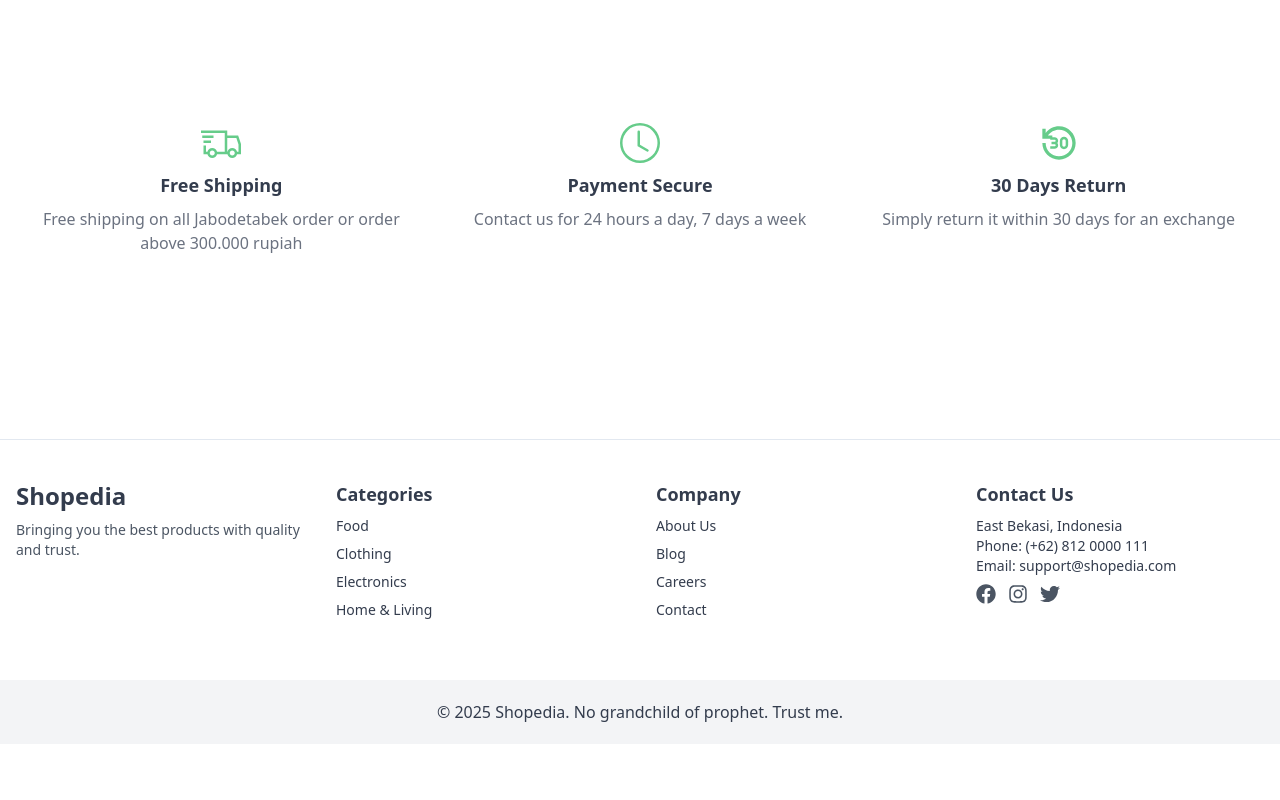
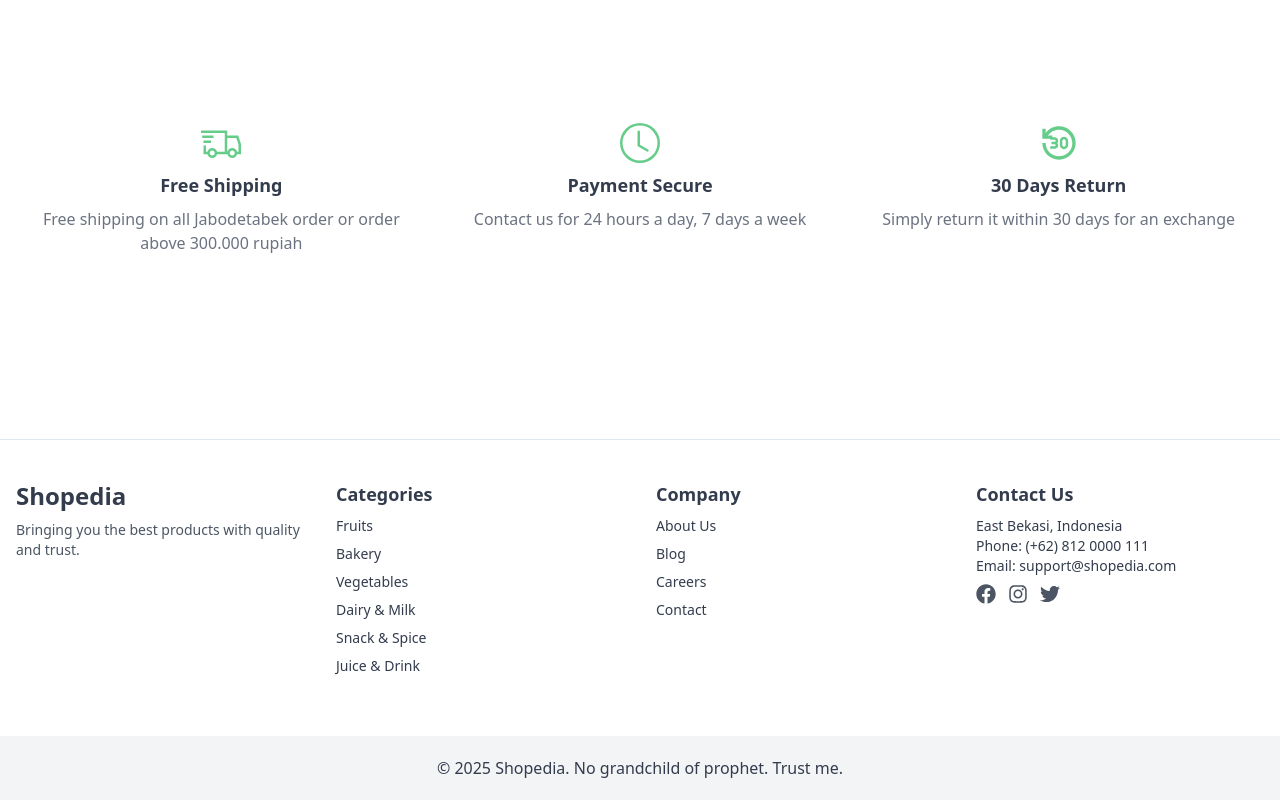
Before and after one commit to ranggacaw/Shopedia, a Next.js app: page / in a window 1280 px wide. Shown: the part 1922-2722 px from the top of the page. Before the commit the page ends 2666 px from the top, so only its background shows below. Built offline with nearby package versions, Linux system fonts and the light colour scheme.

Commit message:
add categories data on footer

```diff
--- a/components/Footer.tsx
+++ b/components/Footer.tsx
@@ -2,6 +2,7 @@
 
 import Link from 'next/link';
 import { FaFacebook, FaInstagram, FaTwitter } from 'react-icons/fa';
+import categories from '@/data/categoriesdata';
 
 export default function Footer() {
   return (
@@ -18,10 +19,9 @@ export default function Footer() {
                 <div className='hidden sm:block'>
                     <h3 className="text-lg font-semibold mb-2">Categories</h3>
                     <ul className="space-y-2 text-sm">
-                        <li><Link href="/category/food" className="hover:text-primary">Food</Link></li>
-                        <li><Link href="/category/clothing" className="hover:text-primary">Clothing</Link></li>
-                        <li><Link href="/category/electronics" className="hover:text-primary">Electronics</Link></li>
-                        <li><Link href="/category/home" className="hover:text-primary">Home & Living</Link></li>
+                        {categories.map((category) => (
+                            <li key={category.id}><Link href="#" className="hover:text-primary">{category.name}</Link></li>
+                        ))}
                     </ul>
                 </div>
 
--- a/data/categoriesdata.js
+++ b/data/categoriesdata.js
@@ -6,12 +6,12 @@ import { RiDrinks2Line } from "react-icons/ri";
 import { TbPerfume } from "react-icons/tb";
 
 const categories = [
-    { name: "Fruits", icon: <GiKiwiFruit className="w-6 h-5 mb-1" /> },
-    { name: "Bakery", icon: <MdOutlineBakeryDining className="w-6 h-5 mb-1" /> },
-    { name: "Vegetables", icon: <PiCarrotDuotone className="w-6 h-5 mb-1" /> },
-    { name: "Dairy & Milk", icon: <LuMilk className="w-6 h-5 mb-1" /> },
-    { name: "Snack & Spice", icon: <TbPerfume className="w-6 h-5 mb-1" /> },
-    { name: "Juice & Drink", icon: <RiDrinks2Line className="w-6 h-5 mb-1" /> },
+    { id: 1, name: "Fruits", icon: <GiKiwiFruit className="w-6 h-5 mb-1" /> },
+    { id: 2, name: "Bakery", icon: <MdOutlineBakeryDining className="w-6 h-5 mb-1" /> },
+    { id: 3, name: "Vegetables", icon: <PiCarrotDuotone className="w-6 h-5 mb-1" /> },
+    { id: 4, name: "Dairy & Milk", icon: <LuMilk className="w-6 h-5 mb-1" /> },
+    { id: 5, name: "Snack & Spice", icon: <TbPerfume className="w-6 h-5 mb-1" /> },
+    { id: 6, name: "Juice & Drink", icon: <RiDrinks2Line className="w-6 h-5 mb-1" /> },
 ];
 
 export default categories;
```
